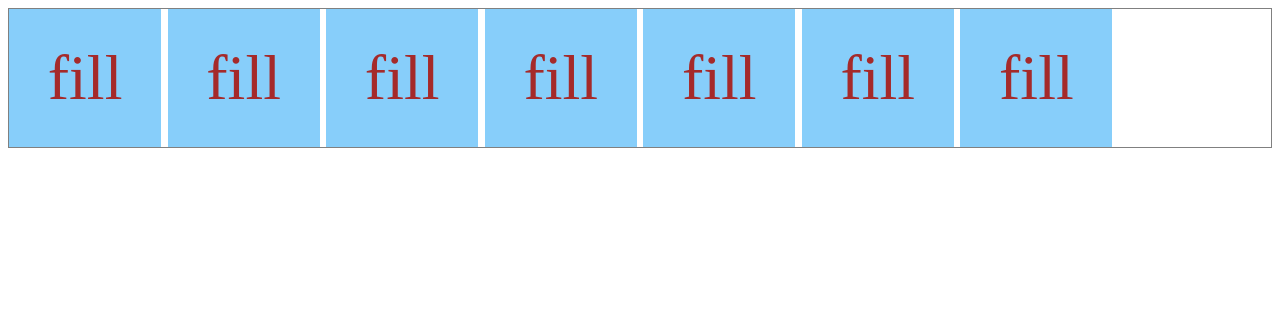
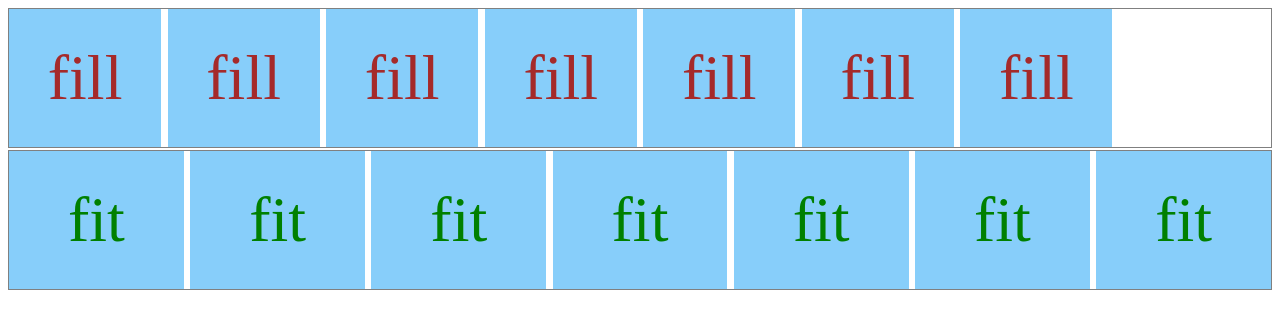
Before and after one commit to AnikBhadra/react101, a React (Vite) app: page / in a window 1280 px wide. Shown: the top 328 px of the page. Built offline with nearby package versions, Linux system fonts and the light colour scheme.

Commit message:
grid_auto_fit

```diff
--- a/Components/Grid_auto_fill.jsx
+++ b/Components/Grid_auto_fill.jsx
@@ -1,4 +1,5 @@
 import React from 'react'
+import Grid_auto_fit from './Grid_auto_fit'
 
 function Grid_auto_fill() {
     return (
@@ -12,6 +13,7 @@ function Grid_auto_fill() {
                 <div>fill</div>
                 <div>fill</div>
             </div>
+            <Grid_auto_fit />
         </div>
     )
 }
--- /dev/null
+++ b/Components/Grid_auto_fit.jsx
@@ -0,0 +1,19 @@
+import React from 'react'
+
+function Grid_auto_fit() {
+    return (
+        <div>
+            <div class="grid auto-fit">
+                <div>fit</div>
+                <div>fit</div>
+                <div>fit</div>
+                <div>fit</div>
+                <div>fit</div>
+                <div>fit</div>
+                <div>fit</div>
+            </div>
+        </div>
+    )
+}
+
+export default Grid_auto_fit
```
